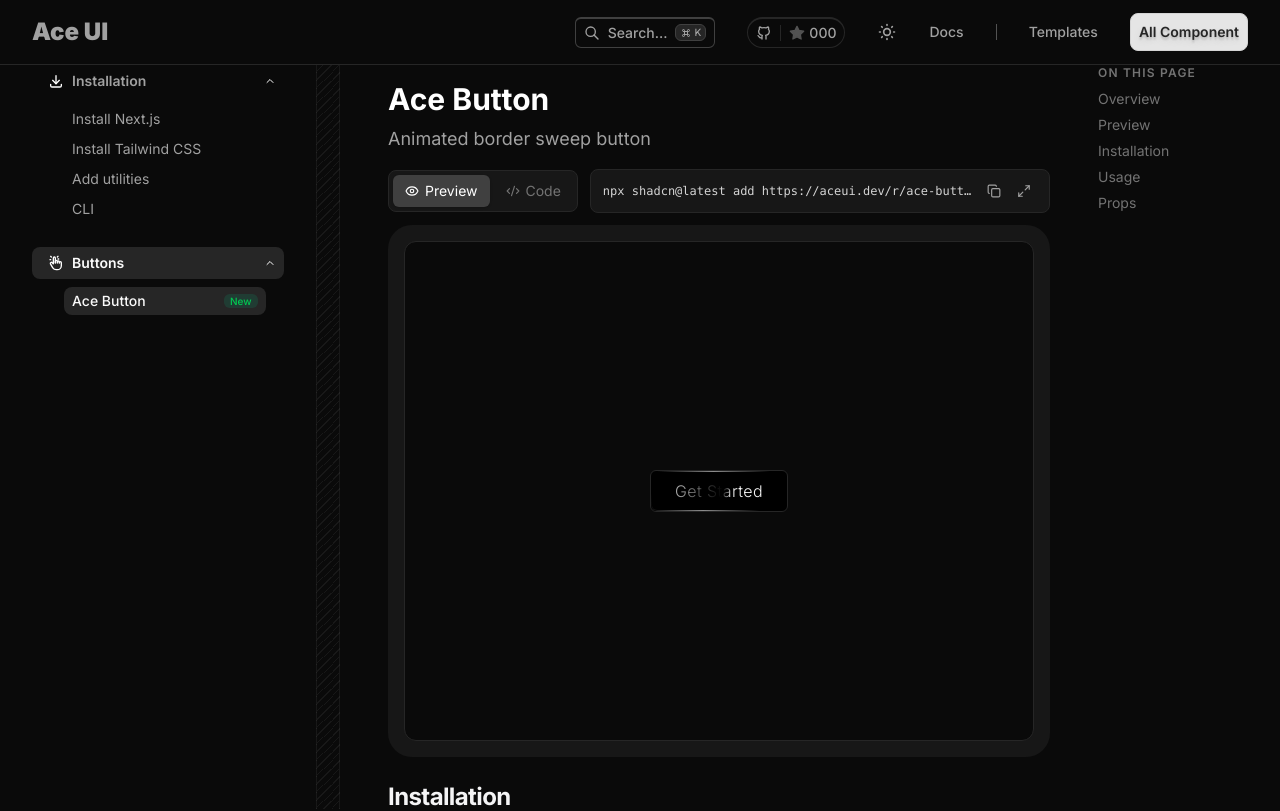
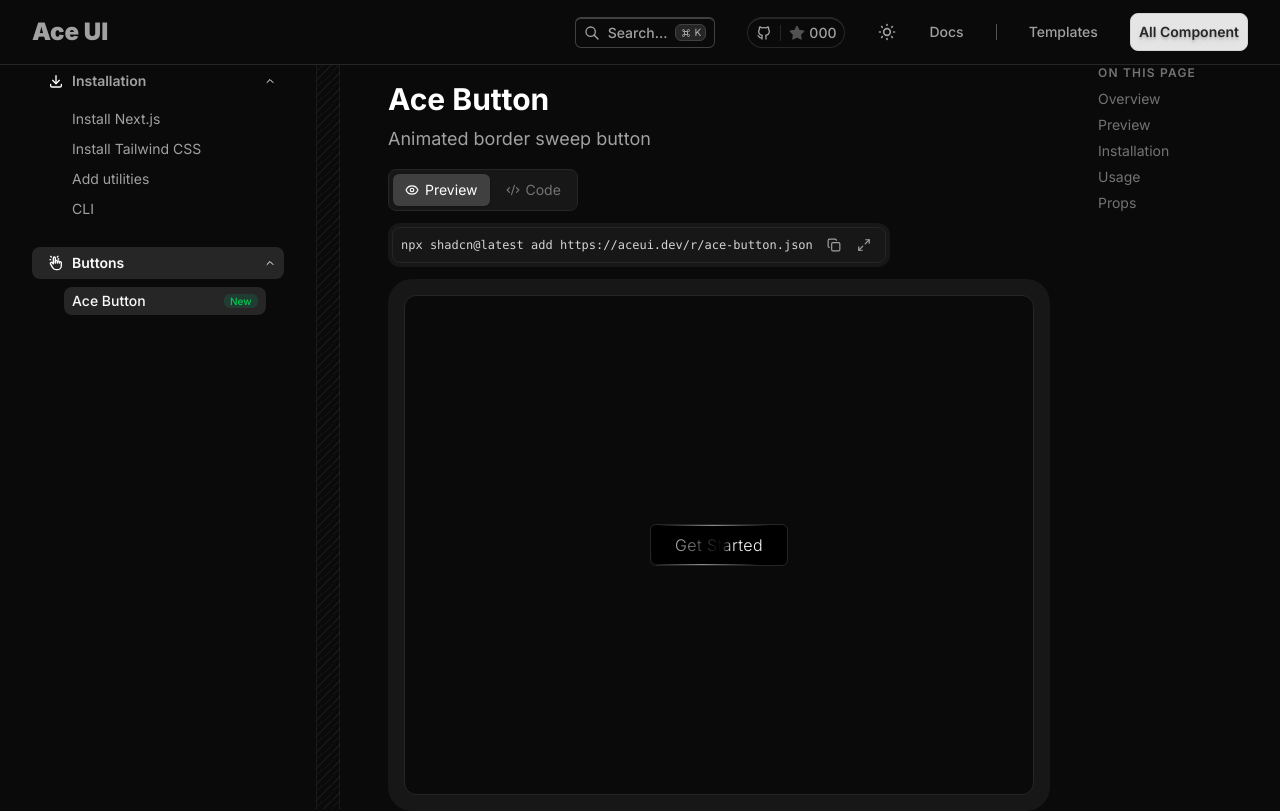
Before and after one commit to PrathamSingh1/Aceui, a Next.js app: page /components/ace-button in a window 1280 px wide. Shown: the top 811 px of the page. Built offline with nearby package versions, Linux system fonts and the light colour scheme.

Commit message:
fixed preview toggle design

```diff
--- a/src/components/docs/component-preview-panel.tsx
+++ b/src/components/docs/component-preview-panel.tsx
@@ -55,7 +55,7 @@
       {/* Top bar */}
       <div className="flex flex-wrap items-center justify-between gap-3">
         {/* Preview / Code toggle */}
-        <div className="flex items-center gap-1 rounded-lg border border-neutral-200 bg-neutral-100 p-1 dark:border-neutral-800 dark:bg-neutral-900">
+        <div className="flex items-center gap-1 rounded-lg border border-neutral-200 bg-neutral-100 px-1 py-1 dark:border-neutral-800 dark:bg-neutral-900">
           {(["preview", "code"] as const).map((t) => (
             <button
               key={t}
@@ -78,7 +78,8 @@
         </div>
 
         {/* CLI bar with copy + expand */}
-        <div className="flex min-w-[260px] flex-1 items-center justify-between gap-2 rounded-lg border border-neutral-200 bg-neutral-100 px-3 py-2 dark:border-neutral-800 dark:bg-neutral-900">
+        <div className="rounded-xl bg-neutral-200 p-1 dark:bg-[#171717]">
+          <div className="flex max-w-fit min-w-[260px] flex-1 items-center justify-between gap-2 rounded-lg border border-neutral-200 bg-neutral-100 px-2 py-1 dark:border-neutral-800 dark:bg-neutral-900">
             <code className="truncate font-mono text-xs text-neutral-600 dark:text-neutral-300">
               {installCommand}
             </code>
@@ -103,10 +104,11 @@
             </div>
           </div>
         </div>
+      </div>
 
       {/* Preview panel */}
       {tab === "preview" && (
-        <div className="rounded-[24px] bg-[#171717] p-4">
+        <div className="rounded-[24px] bg-neutral-200 p-4 dark:bg-[#171717]">
           <div
             id="preview"
             className="relative flex min-h-[500px] w-full scroll-mt-24 items-center justify-center rounded-xl border border-neutral-200 bg-neutral-50 dark:border-neutral-800 dark:bg-neutral-950"
```
Lines whose indentation alone changed are shown as unchanged.
